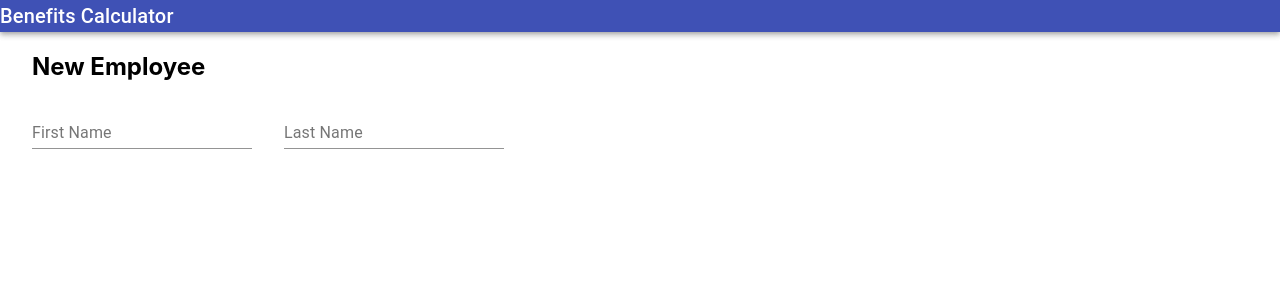
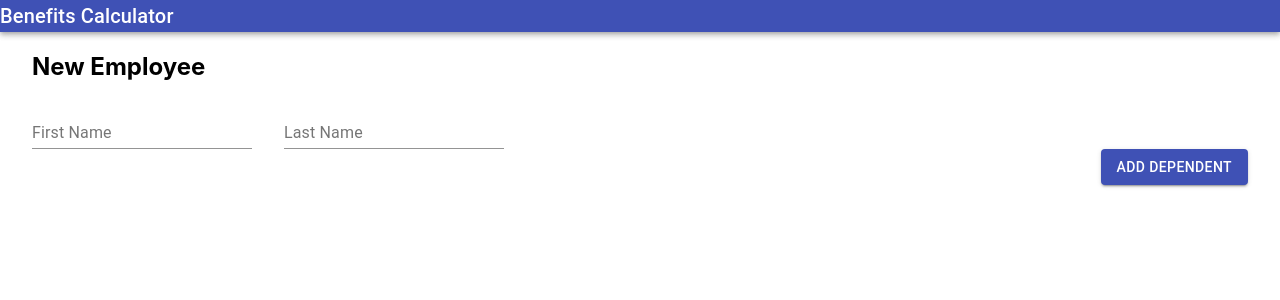
Before and after one commit to BGrebner/BenefitsCalculator, a React (Create React App) app in the folder benefits-calculator-ui/: page /employee in a window 1280 px wide. Shown: the top 300 px of the page. Built offline with nearby package versions, Linux system fonts and the light colour scheme.

Commit message:
create add dependent button

```diff
--- a/benefits-calculator-ui/src/components/employee/EmployeeForm.tsx
+++ b/benefits-calculator-ui/src/components/employee/EmployeeForm.tsx
@@ -1,4 +1,4 @@
-import { TextField } from "@material-ui/core";
+import { Button, TextField } from "@material-ui/core";
 import React from "react";
 import "./employeeForm.css";
 
@@ -7,6 +7,8 @@ const EmployeeForm = () => (
         <h2>New Employee</h2>
         <TextField label="First Name" />
         <TextField label="Last Name" />
+        <br/>
+        <Button className="float-right" variant="contained" color="primary">Add Dependent</Button>
     </form>
 );
 
```
